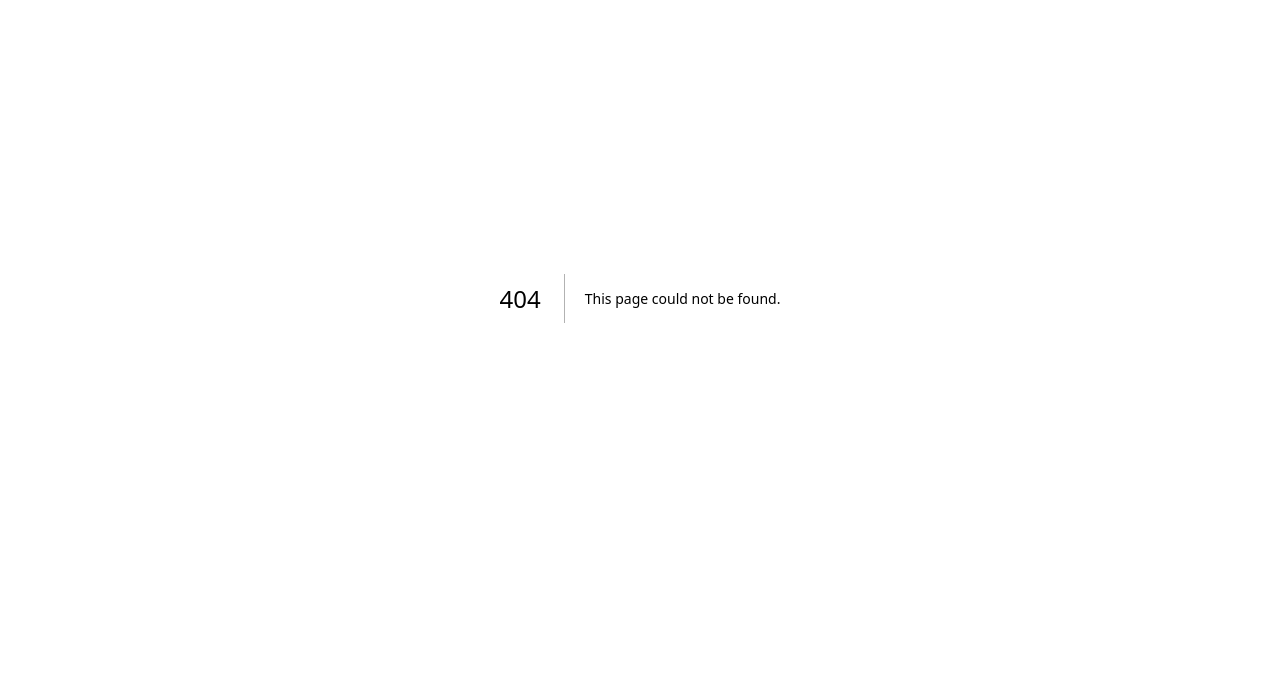
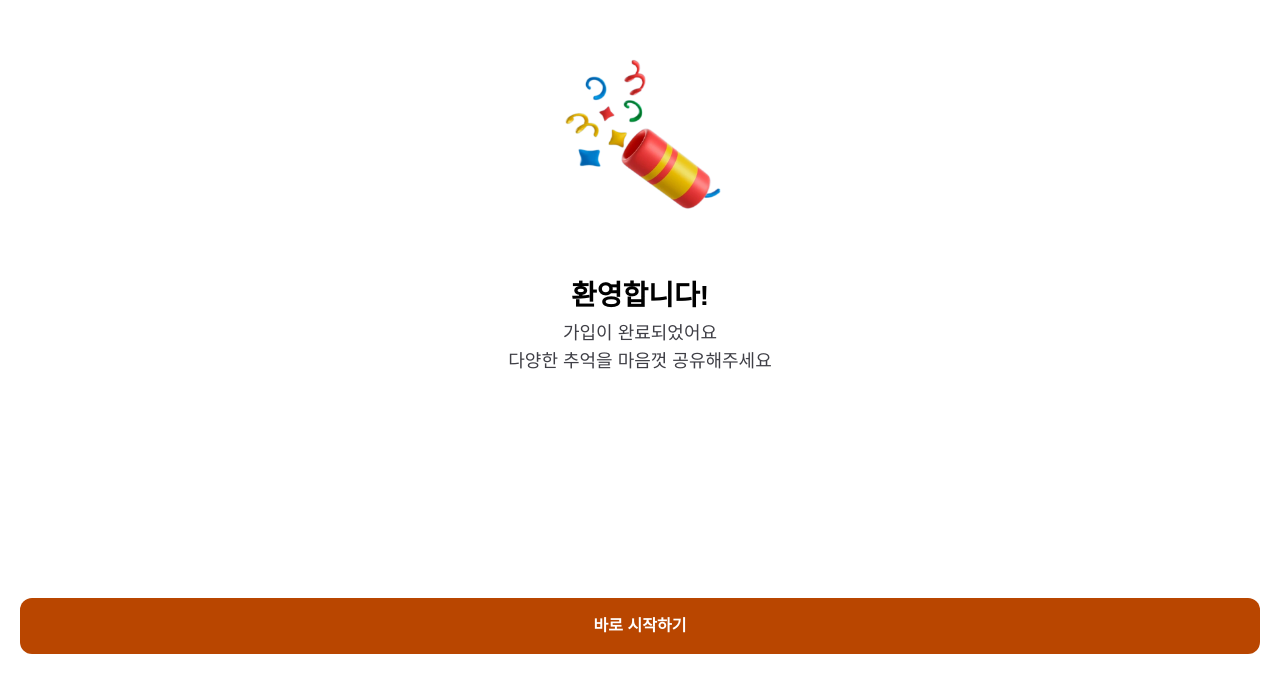
Before and after one commit to WonYunSun/modak-modak, a Next.js app: page /signup/success in a window 1280 px wide. Before the commit this address had no page. Shown: the part 102-794 px from the top of the page. Built offline with nearby package versions, Linux system fonts and the light colour scheme; a web font is replaced by a local one; what tailwindcss-animated would draw is missing.

Commit message:
feat: 회원가입 완료 페이지 추가

```diff
--- /dev/null
+++ b/src/app/signup/success/_components/MoveButton.tsx
@@ -0,0 +1,16 @@
+'use client';
+
+import { useRouter } from 'next/navigation';
+import Button from '@components/common/Button';
+
+const MoveButton = () => {
+  const router = useRouter();
+
+  const handleButtonClick = () => {
+    router.push('/');
+  };
+
+  return <Button className="full-btn mb-11 mt-auto" type="button" label="바로 시작하기" onClick={handleButtonClick} />;
+};
+
+export default MoveButton;
--- /dev/null
+++ b/src/app/signup/success/page.tsx
@@ -0,0 +1,18 @@
+import Image from 'next/image';
+import MoveButton from './_components/MoveButton';
+
+const SignupSuccessPage = () => {
+  return (
+    <div className="flex flex-col h-screen px-5 items-center">
+      <Image className='mt-[122px] mb-10' width={225} height={225} alt="welcome firecracker" src={'/icons/welcome.webp'}/>
+      <div className="flex flex-col items-center leading-[140%]">
+        <h1 className="text-[28px] font-bold mb-3">환영합니다!</h1>
+        <p className="text-lg font-normal text-gray-700">가입이 완료되었어요</p>
+        <p className="text-lg font-normal text-gray-700">다양한 추억을 마음껏 공유해주세요</p>
+      </div>
+      <MoveButton />
+    </div>
+  );
+};
+
+export default SignupSuccessPage;
```
Also changed, not shown: public/icons/welcome.webp (added).
